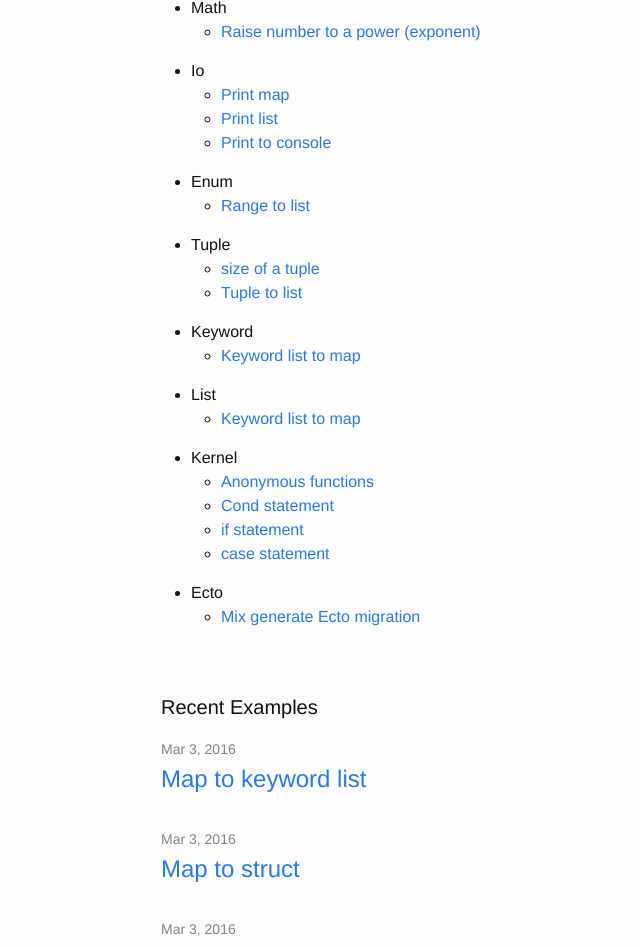
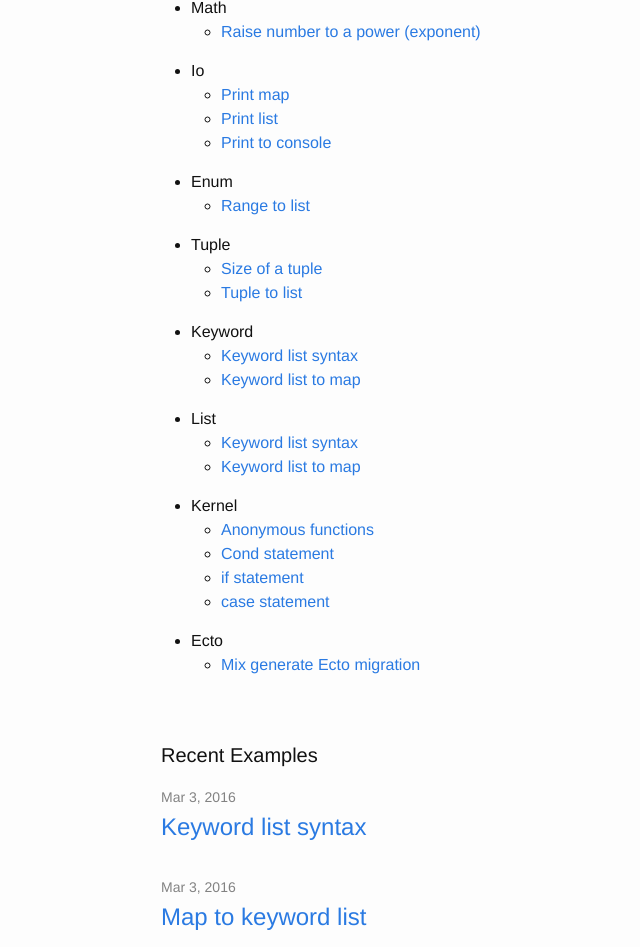
Before and after one commit to elixir-examples/elixir-examples.github.io, a Jekyll site: the page built from index.html, in a window 1280 px wide and 1400 px high, scrolled down 825 px. Shown: the top 947 px of the window, without its empty margins (109-749 px from the left). Built offline with Jekyll 4.4.1, drawn with Linux system fonts in a browser that asks for light colours; some of the changed text lies outside the part shown.

Commit message:
Add keyword list syntax

```diff
--- a/_posts/2016-03-01-size-of-tuple.markdown
+++ b/_posts/2016-03-01-size-of-tuple.markdown
@@ -1,6 +1,6 @@
 ---
 layout: post
-title:  "size of a tuple"
+title:  "Size of a tuple"
 date:   2016-03-01 08:06:58 -0600
 categories: tuple
 ---
--- /dev/null
+++ b/_posts/2016-03-03-keyword-list-syntax.markdown
@@ -0,0 +1,11 @@
+---
+layout: post
+title:  "Keyword list syntax"
+date:   2016-03-03 09:11:58 -0600
+categories: "Keyword List"
+---
+Keyword list syntax
+
+{% highlight elixir %}
+[{:one, 1}, {:two, 2}] = [one: 1, two: 2]
+{% endhighlight %}
```
